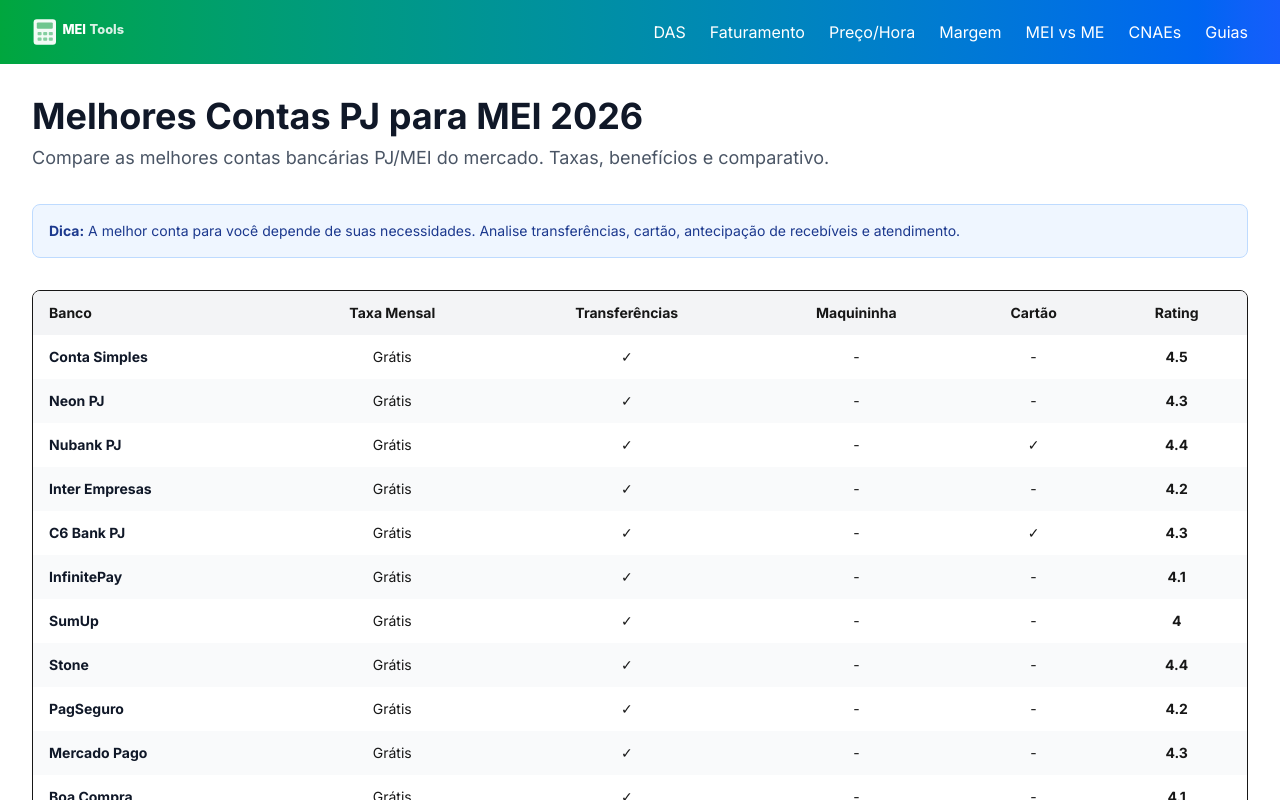
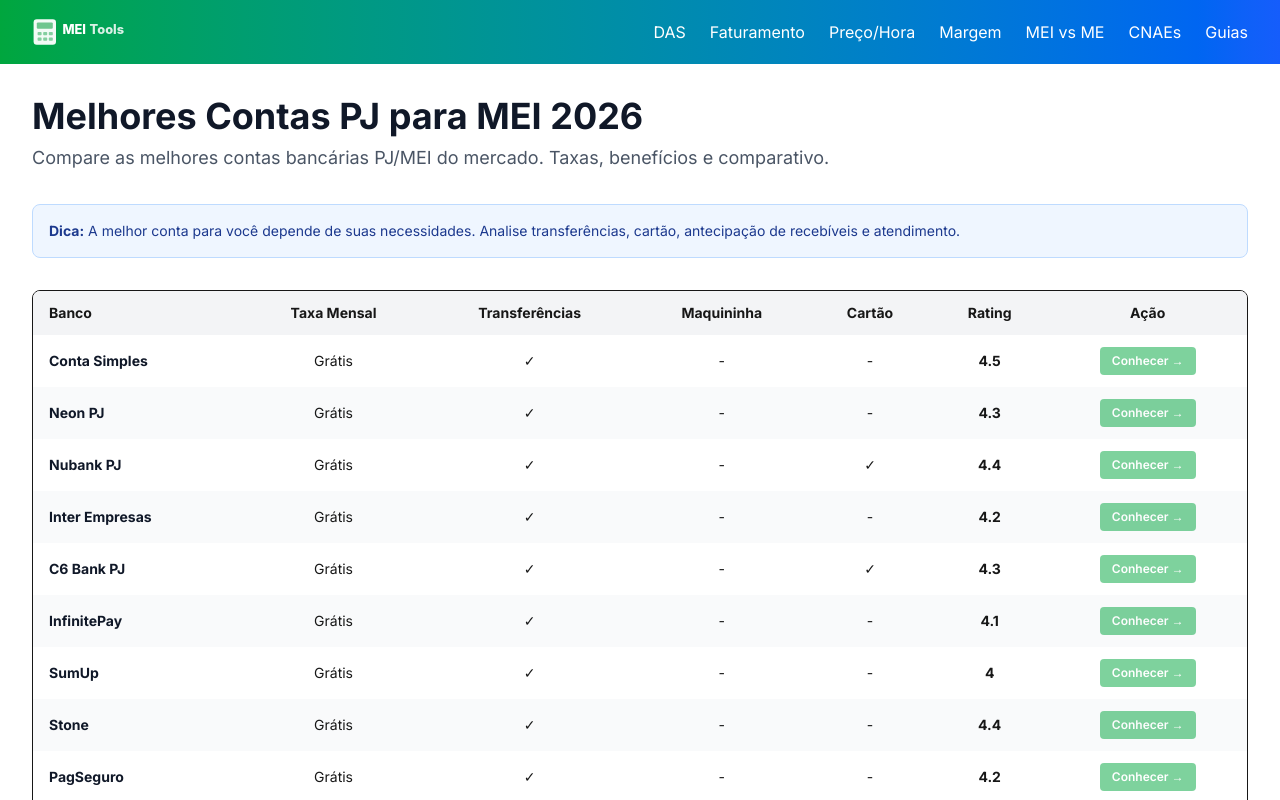
Before and after one commit to vitormdandrade/t3-mei-tools, a Next.js app: page /melhores/melhores-contas-pj-mei in a window 1280 px wide. Shown: the top 800 px of the page. Built offline with nearby package versions, Linux system fonts and the light colour scheme; no server answers.

Commit message:
CRO: add CTA button column to comparison table — Conhecer → AffiliateCta in each row of melhores-contas-pj-mei

```diff
--- a/app/melhores/melhores-contas-pj-mei/page.tsx
+++ b/app/melhores/melhores-contas-pj-mei/page.tsx
@@ -31,6 +31,7 @@ export default function MelhoresContasPJ() {
               <th className="px-4 py-3 text-center font-bold">Maquininha</th>
               <th className="px-4 py-3 text-center font-bold">Cartão</th>
               <th className="px-4 py-3 text-center font-bold">Rating</th>
+              <th className="px-4 py-3 text-center font-bold">Ação</th>
             </tr>
           </thead>
           <tbody>
@@ -48,6 +49,16 @@ export default function MelhoresContasPJ() {
                   {f.highlights.some(h => h.includes('artão')) ? '✓' : '-'}
                 </td>
                 <td className="px-4 py-3 text-center font-bold">{f.rating}</td>
+                <td className="px-4 py-3 text-center">
+                  <AffiliateCta
+                    href={buildAffiliateUrl(f.id, f.affiliate_url)}
+                    partner={f.id}
+                    page="melhores-contas-pj-mei"
+                    className="inline-block bg-green-600 text-white text-xs px-3 py-1.5 rounded font-semibold hover:bg-green-700 whitespace-nowrap"
+                  >
+                    Conhecer →
+                  </AffiliateCta>
+                </td>
               </tr>
             ))}
           </tbody>
```
